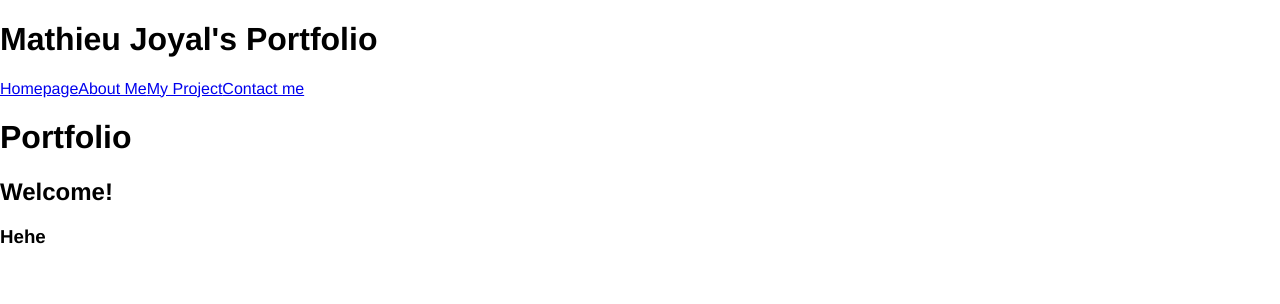
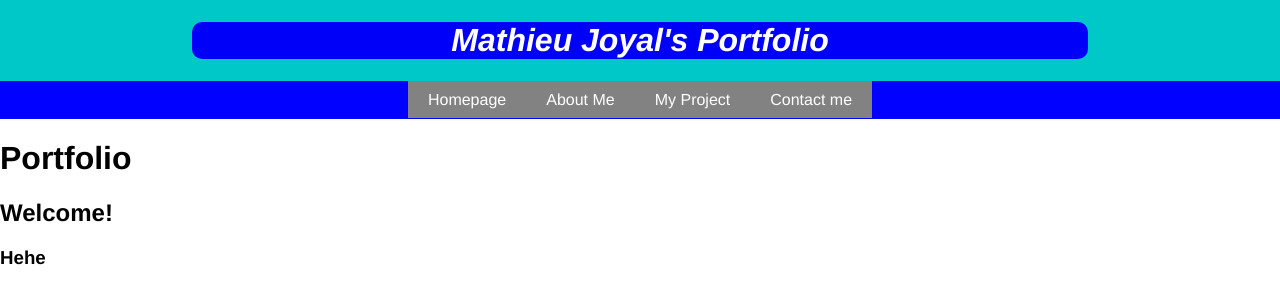
Before and after one commit to mathieujoyal/Portfolio-Project, a React (Create React App) app: page / in a window 1280 px wide. Shown: the top 304 px of the page. Built offline with nearby package versions, Linux system fonts and the light colour scheme; the HTML template or start-up script is replaced by a standard one.

Commit message:
Changes made to header

```diff
--- a/src/Header.js
+++ b/src/Header.js
@@ -4,17 +4,66 @@ import GlobalStyles from "./GlobalStyle"
 
 const Header = () => {
     return(
-        <div>
+        <HeaderStyled>
             <GlobalStyles />
-            <h1>Mathieu Joyal's Portfolio</h1>
-            <div>
-                <Link to="/">Homepage</Link>
-                <Link to="/">About Me</Link>
-                <Link to="/">My Project</Link>
-                <Link to="/">Contact me</Link>
-            </div>
-        </div>
+            <H1  className="SlidingTitle">Mathieu Joyal's Portfolio</H1>
+            <NavigationButtons>
+                <LinkToPages to="/">Homepage</LinkToPages>
+                <LinkToPages to="/AboutMe">About Me</LinkToPages>
+                <LinkToPages to="/Projects">My Project</LinkToPages>
+                <LinkToPages to="/Contactpage">Contact me</LinkToPages>
+            </NavigationButtons>
+        </HeaderStyled>
     )
 }
 
+const HeaderStyled = styled.div`
+text-align: center;
+color:White;
+background-color: rgb(0,200,200);
+padding-top: 1px;
+`
+
+const H1 = styled.h1`
+font-style: italic;
+background-color: rgb(0,0,250);
+width: 70%;
+text-align: center;
+margin-left: 15%;
+margin-right: 15%;
+border-radius: 10px;
+&.SlidingTitle{
+    animation-name: slide-in;
+    animation-duration: 1.5s;
+    animation-iteration-count: 1;
+@keyframes slide-in{
+    from{padding-left:100px;
+    opacity: 0;
+    }
+    to{
+        padding-left: 0px;
+    }
+}
+}
+`
+
+const NavigationButtons = styled.div`
+
+background-color: rgb(1,1,255);
+padding: 10px 20px;
+margin-top: 10px;
+text-decoration: none;
+`
+
+const LinkToPages = styled(Link)`
+color: white;
+background-color: rgb(130,130,130);
+padding: 10px 20px;
+margin-top: 10px;
+text-decoration: none;
+`
+
+
+
+
 export default Header
```
